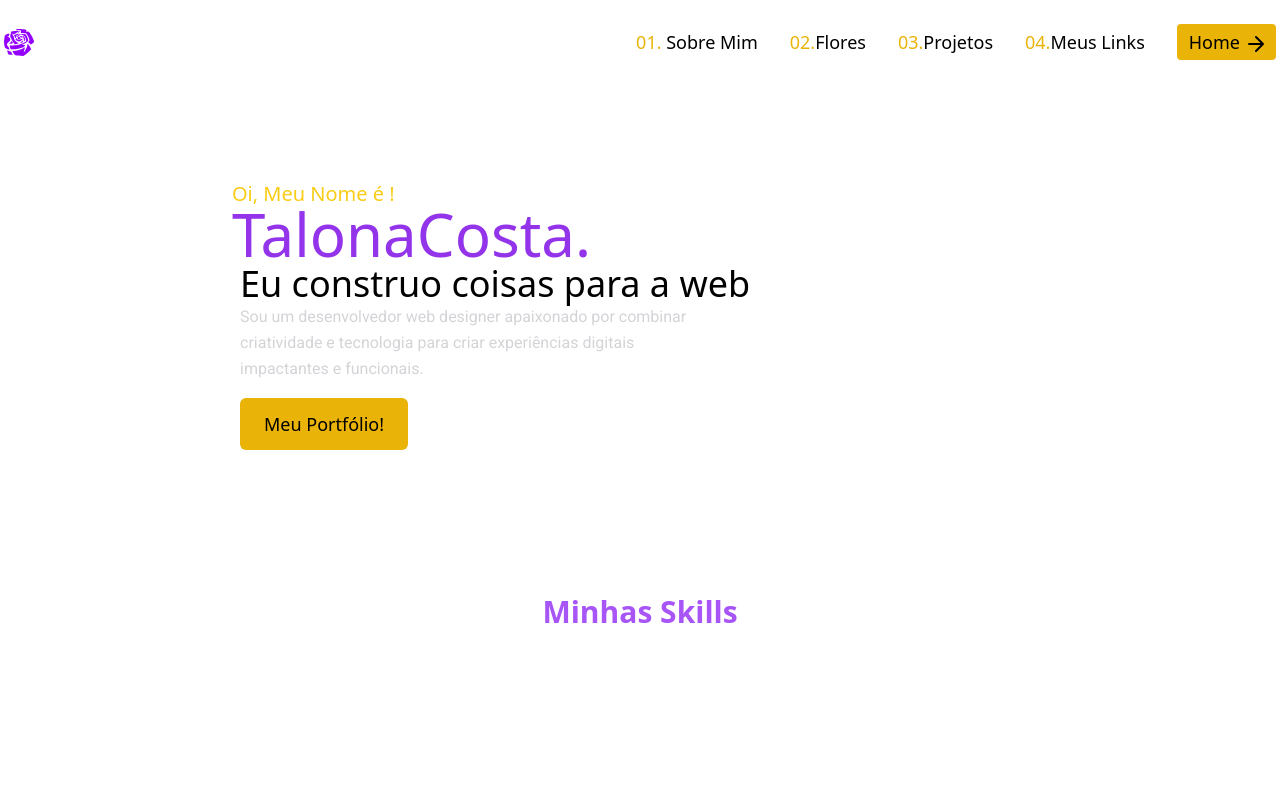
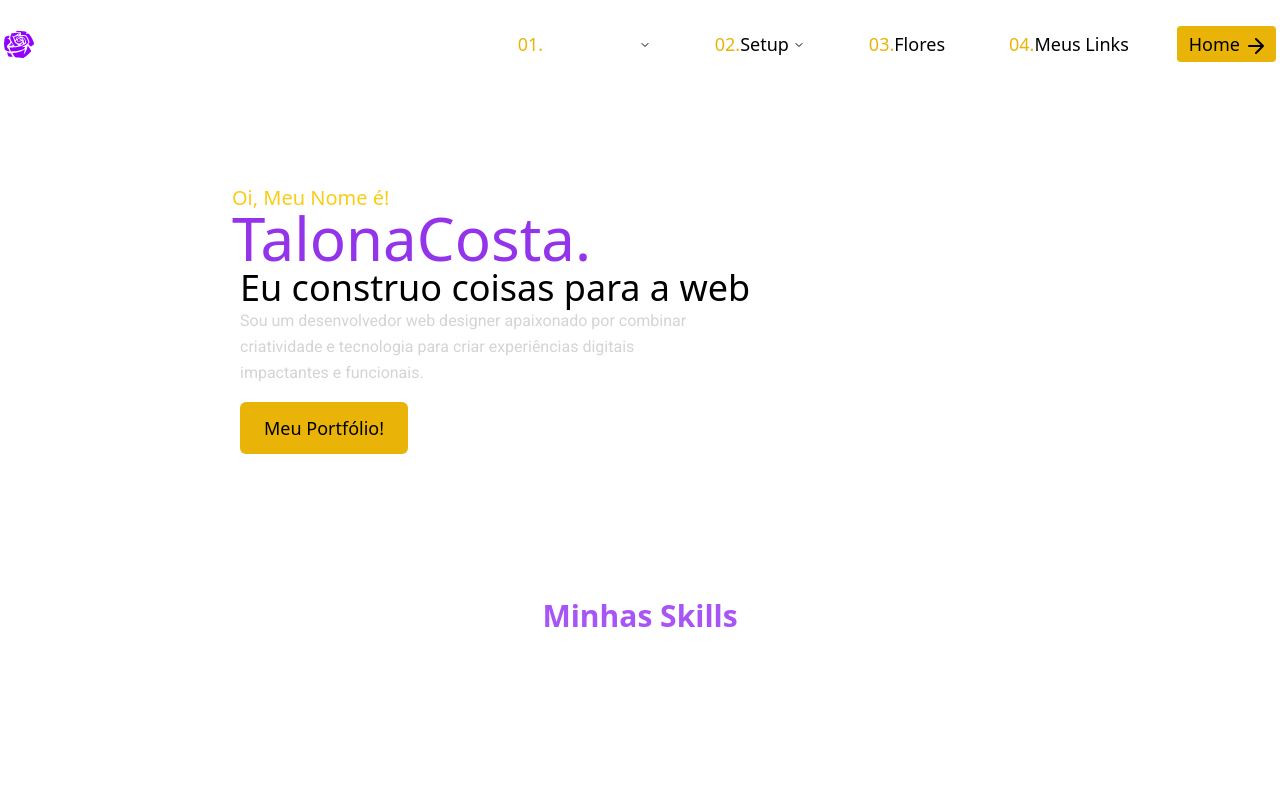
Before and after one commit to Tal0na/WebSite_Talona, a Next.js app: page / in a window 1280 px wide. Shown: the top 800 px of the page. Built offline with nearby package versions, Linux system fonts and the light colour scheme.

Commit message:
Add files via upload

```diff
--- a/src/app/components/About/About.jsx
+++ b/src/app/components/About/About.jsx
@@ -5,7 +5,7 @@ const About = () => {
     <>
       <div className="bg-custom flex flex-col sm:pl-8  md:pl-16 lg:pl-32  xl:mt-8 xl:pl-48">
         <h3 className="mt-16 h-6 pl-10 text-xl text-yellow-400">
-          Oi, Meu Nome é !
+          Oi, Meu Nome é!
         </h3>
         <div className="font-poppins text-purple-r pl-10 text-6xl">
           <span className="font-medium text-purple-600">Talona</span>
--- a/src/app/components/Navbar/NavbarComponent.jsx
+++ b/src/app/components/Navbar/NavbarComponent.jsx
@@ -1,32 +1,162 @@
-'use client';
-import React from "react";
+"use client";
+"use client";
+import React, { useState } from "react";
+import Link from "next/link";
 import Image from "next/image";
-import Link from "next/link";
+
+const DropdownMenu = ({ items }) => {
+  return (
+    <div className="absolute right-0 mt-2 w-48 origin-top-right rounded-md bg-white shadow-lg ring-1 ring-black ring-opacity-5 focus:outline-none">
+      {items.map((item, index) => (
+        <Link
+          key={index}
+          href={item.href || "#"}
+          passHref
+          className="block px-4 py-2 text-sm text-gray-700 hover:bg-gray-100"
+        >
+          {item.label}
+        </Link>
+      ))}
+    </div>
+  );
+};
+
+const NavItemWithDropdown = ({ label, items }) => {
+  const [isDropdownOpen, setIsDropdownOpen] = useState(false);
+  const [timerId, setTimerId] = useState(null);
+
+  const handleDropdownToggle = (isOpen) => {
+    if (timerId) {
+      clearTimeout(timerId);
+      setTimerId(null);
+    }
+
+    if (isOpen) {
+      const newTimerId = setTimeout(() => {
+        setIsDropdownOpen(true);
+      }, 200); // Ajuste conforme necessário
+      setTimerId(newTimerId);
+    } else {
+      const newTimerId = setTimeout(() => {
+        setIsDropdownOpen(false);
+      }, 200); // Ajuste conforme necessário
+      setTimerId(newTimerId);
+    }
+  };
+
+  const renderStyledLabel = () => {
+    const parts = label.split(". ");
+    const number = parts[0];
+    const text = parts.slice(1).join(". ");
+
+    return (
+      <>
+        <span
+          className={`text-yellow-500 ${number === "01" ? "text-white" : ""}`}
+        >
+          {number}.
+        </span>
+        <span className={number === "01" ? "text-white" : ""}>{text}</span>
+      </>
+    );
+  };
+
+  return (
+    <div
+      className="relative inline-block text-left"
+      onMouseEnter={() => handleDropdownToggle(true)}
+      onMouseLeave={() => handleDropdownToggle(false)}
+    >
+      <Link href={items[0].href || "#"} passHref>
+  <button
+    type="button"
+    className="inline-flex h-10 items-center justify-center rounded-md bg-white px-4
+      transition-colors hover:bg-zinc-100 hover:text-zinc-900 focus:bg-zinc-100 focus:text-zinc-900
+      focus:outline-none disabled:pointer-events-none disabled:opacity-50 data-[active]:bg-zinc-100/50
+      data-[state=open]:bg-zinc-100/50 dark:bg-zinc-950 dark:hover:bg-zinc-800 dark:hover:text-zinc-50
+      dark:focus:bg-zinc-800 dark:focus:text-zinc-50 dark:data-[active]:bg-zinc-800/50
+      dark:data-[state=open]:bg-zinc-800/50"
+  >
+    {renderStyledLabel()}
+    <svg
+      xmlns="http://www.w3.org/2000/svg"
+      width="24"
+      height="24"
+      viewBox="0 0 24 24"
+      fill="none"
+      stroke="currentColor"
+      strokeWidth="2"
+      strokeLinecap="round"
+      strokeLinejoin="round"
+      className={`relative top-[1px] ml-1 h-3 w-3 transition duration-200 ${
+        isDropdownOpen ? "rotate-180" : ""
+      }`}
+      aria-hidden="true"
+    >
+      <path d="m6 9 6 6 6-6"></path>
+    </svg>
+  </button>
+</Link>
+
+      {isDropdownOpen && <DropdownMenu items={items} />}
+    </div>
+  );
+};
 
 const Navbar = () => {
+  const dropdownItemsSobre = [
+    { label: "Sobre Mim", href: "/Sobre" },
+    { label: "Projetos", href: "/Projetos" },
+    { label: "Item 3", href: "#" },
+  ];
+
+  // Itens do menu suspenso "Setup"
+  const dropdownItemsSetup = [
+    { label: "Equipamentos", href: "/Equipamentos" },
+    { label: "Stack", href: "/Stack" },
+    { label: "Item 3", href: "#" },
+  ];
+
   return (
-    <>
     <header>
       <div className="container mx-auto flex flex-col flex-wrap items-center p-6 px-1 md:flex-row">
         <Link href="/" passHref className="mb-4 flex items-center md:mb-0">
           <Image src="/svgs/Union.svg" alt="rosa" width={30} height={30} />
           <span className="ml-3 text-2xl font-medium text-white">Talona</span>
         </Link>
+
         <nav className="flex flex-wrap items-center justify-center gap-x-8 text-lg md:ml-auto">
-            <Link href="/Sobre">
-              <span className="text-yellow-500 ">01.</span> Sobre Mim
+          {/* Item de navegação com menu suspenso "Sobre Mim" */}
+          <NavItemWithDropdown
+            label="01. Sobre Mim"
+            items={dropdownItemsSobre}
+          />
+
+          {/* Item de navegação com menu suspenso "Setup" */}
+          <NavItemWithDropdown label="02. Setup" items={dropdownItemsSetup} />
+
+          {/* Botão "Flores" */}
+          <Link
+  href="/Flores"
+  className="group inline-flex h-10 items-center justify-center rounded-md bg-white px-4 transition-colors hover:bg-zinc-100 hover:text-zinc-900
+  focus:bg-zinc-100 focus:text-zinc-900 focus:outline-none disabled:pointer-events-none disabled:opacity-50 data-[active]:bg-zinc-100/50
+  data-[state=open]:bg-zinc-100/50 dark:bg-zinc-950 dark:hover:bg-zinc-800 dark:hover:text-zinc-50 dark:focus:bg-zinc-800 dark:focus:text-zinc-50
+  dark:data-[active]:bg-zinc-800/50 dark:data-[state=open]:bg-zinc-800/50"
+>
+  <span className="text-yellow-500">03.</span> Flores
 </Link>
-            <Link href="/Flores">
-              <span className="text-yellow-500">02.</span>Flores
-            </Link>
-            <Link href="/Projetos">
-              <span className="text-yellow-500">03.</span>Projetos
-            </Link>
-            <Link href="/Links">
-              <span className="text-yellow-500 ">04.</span>Meus Links
+
+          {/* Botão "Meus Links" */}
+          <Link href="/Links"
+             className="group inline-flex h-10 items-center justify-center rounded-md bg-white px-4 transition-colors hover:bg-zinc-100 hover:text-zinc-900
+             focus:bg-zinc-100 focus:text-zinc-900 focus:outline-none disabled:pointer-events-none disabled:opacity-50 data-[active]:bg-zinc-100/50
+             data-[state=open]:bg-zinc-100/50 dark:bg-zinc-950 dark:hover:bg-zinc-800 dark:hover:text-zinc-50 dark:focus:bg-zinc-800 dark:focus:text-zinc-50
+             dark:data-[active]:bg-zinc-800/50 dark:data-[state=open]:bg-zinc-800/50">
+              <span className="text-yellow-500">04.</span> Meus Links
+
           </Link>
           <Link href="/" passHref>
-  <div className="mt-4 flex items-center rounded bg-yellow-500 px-3 py-1 text-lg text-black hover:bg-purple-600 focus:outline-none md:mt-0 cursor-pointer">
+            <div className="mt-4 flex cursor-pointer items-center rounded bg-yellow-500 px-3 py-1 text-lg text-black hover:bg-purple-600 focus:outline-none md:mt-0">
               <span>Home</span>
               <svg
                 fill="none"
@@ -43,7 +173,6 @@ const Navbar = () => {
         </nav>
       </div>
     </header>
-    </>
   );
 };
 
--- a/src/pages/Sobre.jsx
+++ b/src/pages/Sobre.jsx
@@ -1,4 +1,6 @@
 import React from "react"
+import Link from "next/link";
+import Image from "next/image";
 import Navbar from "../app/components/Navbar/NavbarComponent"
 
 export default function Sobre() {
@@ -7,8 +9,10 @@ export default function Sobre() {
       <Navbar />
       <div className="flex items-center justify-center h-screen">
         <div className="bg-purple-700 p-8 rounded-md shadow-md max-w-md">
-          <img
+          <Image
             src="/foto/perfil.jpg"
+            width={500}
+            height={500}
             alt="Tales Costa - Front-end Developer"
             className="w-20 h-20 mx-auto rounded-full mb-4"
           />
```
Lines whose indentation alone changed are shown as unchanged.
